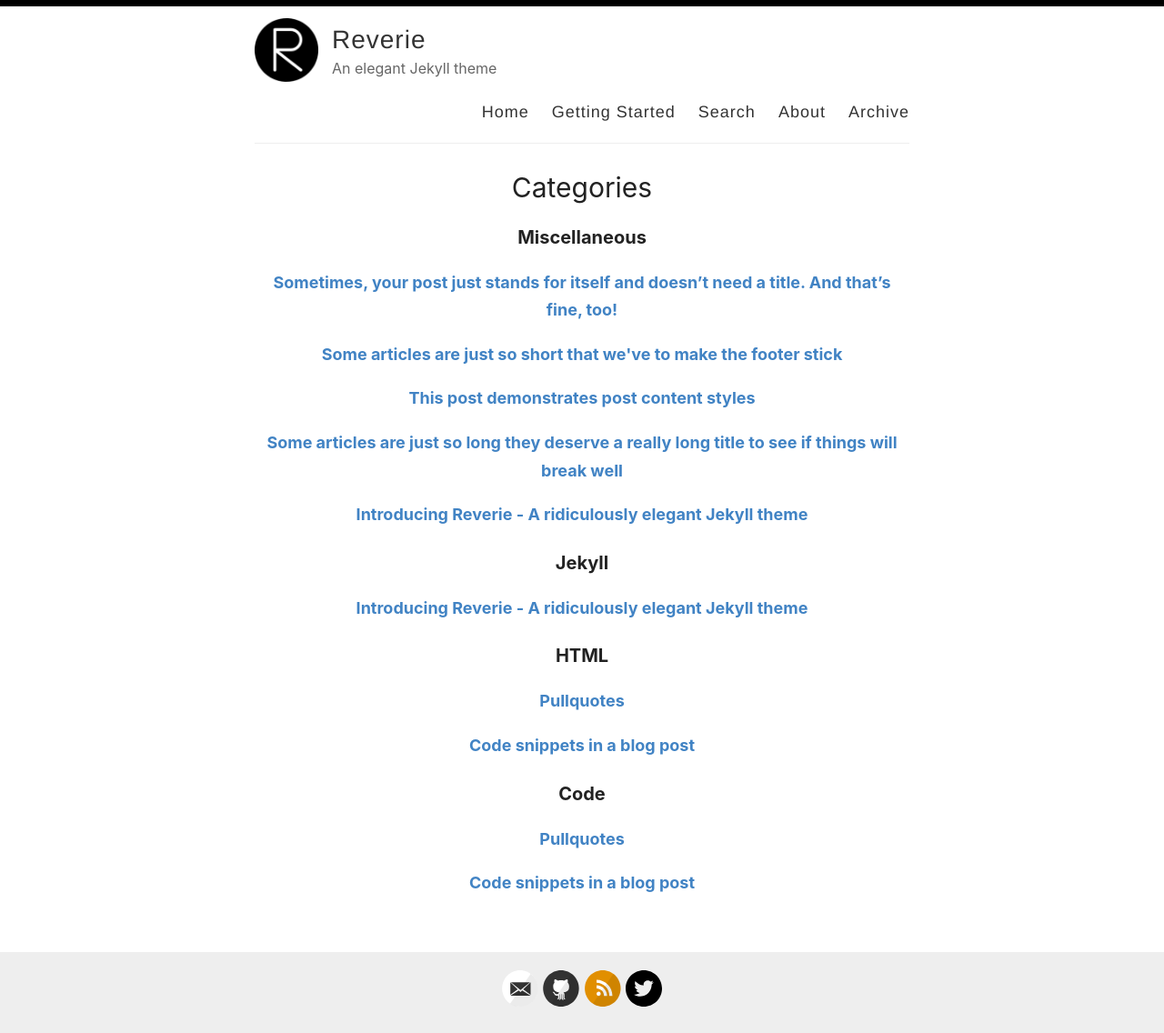
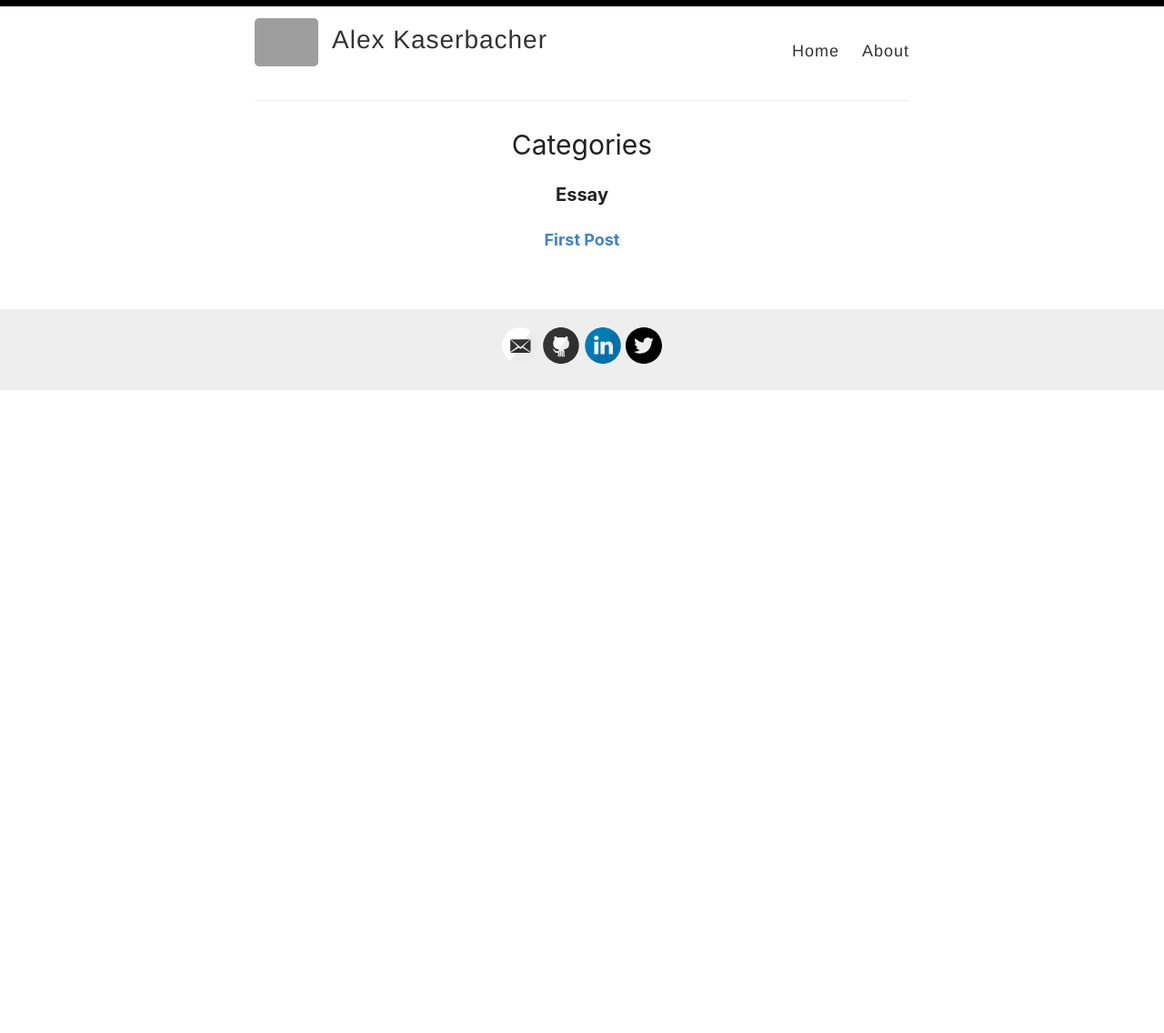
Before and after one commit to alexksbr/alexksbr.github.io, a Jekyll site: the page built from _pages/categories.md, in a window 1280 px wide. Shown: the whole page at 91% size. Built offline with Jekyll 4.4.1, drawn with Linux system fonts in a browser that asks for light colours; after the commit the page ends 900 px from its top, so only the background shows below that; part of the change alters nothing that is shown; grey boxes are pictures that could not be loaded.

Commit message:
clean up page and rework header

````diff
--- a/_config.yml
+++ b/_config.yml
@@ -3,16 +3,16 @@
 #
 
 # Name of your site (displayed in the header)
-name: Reverie
+name: Alex Kaserbacher
 
 # Name of the author
-author: Amit Merchant
+author: Alex Kaserbacher
 
 # Short bio or description (displayed in the header)
-description: An elegant Jekyll theme
+# description: An elegant Jekyll theme
 
 # URL of your avatar or profile pic (you could use your GitHub profile pic)
-avatar: /images/reverie.png
+avatar: /images/headshot.png
 
 #
 # Flags below are optional
@@ -21,15 +21,14 @@ avatar: /images/reverie.png
 # Includes an icon in the footer for each username you enter
 footer-links:
   dribbble:
-  email: amit.d.merchant@gmail.com
+  email: alex.kaserbacher@icloud.com
   facebook:
   flickr:
-  github: amitmerchant1990/reverie
+  github: https://github.com/alexksbr
   instagram:
-  linkedin:
+  linkedin: https://www.linkedin.com/in/alexksbr/
   pinterest:
-  rss: rss
-  twitter: amit_merchant
+  twitter: alexksbr
   stackoverflow:
   youtube: # channel/<your_long_string> or user/<user-name>
   googleplus: # anything in your profile username that comes after plus.google.com/
@@ -41,7 +40,7 @@ footer-links:
 disqus:
 
 # Enter your Google Analytics web tracking code (e.g. UA-2110908-2) to activate tracking
-google_analytics: UA-43339302-11
+# google_analytics: UA-43339302-11
 
 # For newer "GA4" analytics, use the following instead of the "UA" entry above
 #google_analytics_ga4: G-GABC1DEFG
@@ -55,7 +54,7 @@ enforce_ssl: https://www.amitmerchant.com/reverie
 # (http://yourusername.github.io/repository-name)
 # and NOT your User repository (http://yourusername.github.io)
 # then add in the baseurl here, like this: "/repository-name"
-baseurl: "/reverie"
+# baseurl: "/reverie"
 
 #
 # !! You don't need to change any of the configuration flags below !!
--- a/_layouts/default.html
+++ b/_layouts/default.html
@@ -29,10 +29,7 @@
 
             <nav>
               <a href="{{ site.baseurl }}/">Home</a>
-              <a href="{{ site.baseurl }}/getting-started">Getting Started</a>
-              <a href="{{ site.baseurl }}/search">Search</a>
               <a href="{{ site.baseurl }}/about">About</a>
-              <a href="{{ site.baseurl }}/archive">Archive</a>
             </nav>
           </header>
         </div>
--- a/_pages/about.md
+++ b/_pages/about.md
@@ -4,26 +4,4 @@ title: About
 permalink: /about/
 ---
 
-[Reverie](https://github.com/amitmerchant1990/reverie) is a Jekyll theme which is simple and opinionated. It's actually a fork of [jekyll-now](https://github.com/barryclark/jekyll-now) with some additional features and personal touches which I've implemented to suit my needs for [my blog](https://www.amitmerchant.com).
-
-This is a plug-and-play Jekyll theme which you can use on GitHub Pages without even setting up a local environment.
-
-## Features
-
-- Command-line free fork-first workflow, using GitHub.com to create, customize and post to your blog
-- Fully responsive and mobile optimized base theme
-- Sass/Coffeescript support using Jekyll 2.0
-- Free hosting on your GitHub Pages user site
-- All the SEO goodies comes in-built
-- Markdown blogging
-- Syntax highlighting using Pygments
-    - [Dracula syntax theme](https://draculatheme.com/) included
-- Disqus commenting
-- Google Analytics integration
-- Fuzzy search across blog posts
-- Pagination of posts works out-of-the-box.
-- Categorize posts out-of-the box
-- RSS Feed
-- In-built sitemap
-
-Learn more about it [here](https://github.com/amitmerchant1990/reverie) on how to get started.
+Hi, I'm Alex 👋
--- a/_pages/archive.md
+++ /dev/null
@@ -1,33 +0,0 @@
----
-layout: page
-permalink: /archive/
-title: Posts Archive
----
-
-
-<div id="archives">
-  <section id="archive">
-     <h3>Most Recent Posts</h3>
-      {%for post in site.posts %}
-      {% unless post.next %}
-      <ul class="this">
-          {% else %}
-          {% capture month %}{{ post.date | date: '%B %Y' }}{% endcapture %}
-          {% capture nmonth %}{{ post.next.date | date: '%B %Y' }}{% endcapture %}
-          {% capture year %}{{ post.date | date: '%Y' }}{% endcapture %}
-          {% capture nyear %}{{ post.next.date | date: '%Y' }}{% endcapture %}
-          {% if year != nyear %}
-      </ul>
-      <h2 style="text-align:left;">{{ post.date | date: '%Y' }}</h2>
-      <ul class="past">
-          {% endif %}
-          {% if month != nmonth %}
-          <h3 style="text-align:left;">{{ post.date | date: '%B %Y' }}</h3>
-          {% endif %}
-          {% endunless %}
-          <p><b><a href="{{ site.baseurl }}{{ post.url }}">{% if post.title and post.title != "" %}{{post.title}}{% else %}{{post.excerpt |strip_html}}{%endif%}</a></b> - {% if post.date and post.date != "" %}{{ post.date | date: "%e %B %Y" }}{%endif%}</p>
-          {% endfor %}
-      </ul>
-    <h3>Oldest Posts</h3>
-  </section>
-</div>
--- a/_pages/getting-started.md
+++ /dev/null
@@ -1,51 +0,0 @@
----
-layout: page
-title: Getting started with Reverie
-permalink: /getting-started/
----
-
-### Step 1) Fork Reverie to your User Repository
-
-Fork [this repository](https://github.com/amitmerchant1990/reverie), then rename the repository to `yourgithubusername.github.io`.
-
-Alternatively, you can use [Use this template](https://github.com/amitmerchant1990/reverie/generate) button if you want to create a repository with a clean commit history which will use Reverie as a template.
-
-Your Jekyll blog will often be viewable immediately at <https://yourgithubusername.github.io> (if it's not, you can often force it to build by completing step 2)
-
-### Step 2) Customize and view your site
-
-Enter your site name, description, avatar and many other options by editing the `_config.yml` file. You can easily turn on Google Analytics tracking, Disqus commenting and social icons here.
-
-Making a change to `_config.yml` (or any file in your repository) will force GitHub Pages to rebuild your site with jekyll. Your rebuilt site will be viewable a few seconds later at <https://yourgithubusername.github.io> - if not, give it ten minutes as GitHub suggests and it'll appear soon.
-
-### Step 3) Publish your first blog post
-
-Create a new file called `/_posts/2019-2-13-Hello-World.md` to publish your first blog post. That's all you need to do to publish your first blog post! This [Markdown Cheatsheet](https://github.com/adam-p/markdown-here/wiki/Markdown-Cheatsheet) might come in handy while writing the posts.
-
-> You can add additional posts in the browser on GitHub.com too! Just hit the <kbd>Create new file</kbd> button in `/_posts/` to create new content. Just make sure to include the [front-matter](http://jekyllrb.com/docs/frontmatter/) block at the top of each new blog post and make sure the post's filename is in this format: year-month-day-title.md
-
-## Using Categories in Reverie
-
-You can categorize your content based on `categories` in Reverie. For this, you just need to add `categories` in front matter like below:
-
-For adding single category:
-
-```md
-categories: JavaScript
-```
-
-For adding multiple categories:
-
-```md
-categories: [PHP, Laravel]
-```
-
-The contegorized content can be shown over this URL: <https://yourgithubusername.github.io/categories/>
-
-## RSS
-
-The generated [RSS feed](https://en.wikipedia.org/wiki/RSS) of your blog can be found at <https://yourgithubusername.github.io/feed>. You can see the example RSS feed over [here](https://www.amitmerchant.com/reverie/feed).
-
-## Sitemap
-
-The generated sitemap of your blog can be found at <https://yourgithubusername.github.io/sitemap>. You can see the example sitemap feed over [here](https://www.amitmerchant.com/reverie/sitemap).
--- a/_posts/2019-02-13-introducing-reverie-jekyll-theme.md
+++ /dev/null
@@ -1,85 +0,0 @@
----
-layout: post
-title: Introducing Reverie - A ridiculously elegant Jekyll theme
-categories: [Miscellaneous, Jekyll]
----
-
-[Reverie](https://github.com/amitmerchant1990/reverie) is a [Jekyll](https://jekyllrb.com/)-powered theme which is simple and opinionated. It's actually a fork of [jekyll-now](https://github.com/barryclark/jekyll-now) with some additional features and personal touches which I've implemented to suit my needs for my blog.
-
-This is a plug-and-play Jekyll theme which you can use on GitHub Pages without even setting up a local environment.
-
-![](/images/reverie-demo.png)
-
-## Features overview
-
-- Command-line free fork-first workflow, using GitHub.com to create, customize and post to your blog
-- Fully responsive and mobile optimized base theme
-- Sass/Coffeescript support using Jekyll 2.0
-- Free hosting on your GitHub Pages user site
-- All the SEO goodies comes in-built
-- Markdown blogging
-- Syntax highlighting using Pygments
-    - [Dracula syntax theme](https://draculatheme.com/) included
-- Disqus commenting
-- Google Analytics integration
-- Fuzzy search across blog posts
-- Pagination of posts works out-of-the-box.
-- Categorize posts out-of-the box
-- RSS Feed
-- In-built sitemap
-
-<div style="text-align: center;">
- <script async type="text/javascript" src="//cdn.carbonads.com/carbon.js?serve=CE7D6KJY&placement=wwwamitmerchantcom" id="_carbonads_js"></script>
-</div>
-
-## Using Reverie on GitHub Pages
-
-### Step 1) Fork Reverie to your User Repository
-
-Fork [this repository](https://github.com/amitmerchant1990/reverie), then rename the repository to `yourgithubusername.github.io`.
-
-Alternatively, you can use [Use this template](https://github.com/amitmerchant1990/reverie/generate) button if you want to create a repository with a clean commit history which will use Reverie as a template.
-
-Your Jekyll blog will often be viewable immediately at <https://yourgithubusername.github.io> (if it's not, you can often force it to build by completing step 2)
-
-### Step 2) Customize and view your site
-
-Enter your site name, description, avatar and many other options by editing the `_config.yml` file. You can easily turn on Google Analytics tracking, Disqus commenting and social icons here.
-
-Making a change to `_config.yml` (or any file in your repository) will force GitHub Pages to rebuild your site with jekyll. Your rebuilt site will be viewable a few seconds later at <https://yourgithubusername.github.io> - if not, give it ten minutes as GitHub suggests and it'll appear soon.
-
-### Step 3) Publish your first blog post
-
-Create a new file called `/_posts/2019-2-13-Hello-World.md` to publish your first blog post. That's all you need to do to publish your first blog post! This [Markdown Cheatsheet](https://github.com/adam-p/markdown-here/wiki/Markdown-Cheatsheet) might come in handy while writing the posts.
-
-> You can add additional posts in the browser on GitHub.com too! Just hit the <kbd>Create new file</kbd> button in `/_posts/` to create new content. Just make sure to include the [front-matter](http://jekyllrb.com/docs/frontmatter/) block at the top of each new blog post and make sure the post's filename is in this format: year-month-day-title.md
-
-## Using Categories in Reverie
-
-You can categorize your content based on `categories` in Reverie. For this, you just need to add `categories` in front matter like below:
-
-For adding single category:
-
-```md
-categories: JavaScript
-```
-
-For adding multiple categories:
-
-```md
-categories: [PHP, Laravel]
-```
-
-The contegorized content can be shown over this URL: <https://yourgithubusername.github.io/categories/>
-
-## RSS
-
-The generated [RSS feed](https://en.wikipedia.org/wiki/RSS) of your blog can be found at <https://yourgithubusername.github.io/feed>. You can see the example RSS feed over [here](https://www.amitmerchant.com/reverie/feed).
-
-## Sitemap
-
-The generated sitemap of your blog can be found at <https://yourgithubusername.github.io/sitemap>. You can see the example sitemap feed over [here](https://www.amitmerchant.com/reverie/sitemap).
-
-## License
-
-MIT
--- a/_posts/2019-08-08-no-title-posts.md
+++ /dev/null
@@ -1,6 +0,0 @@
----
-layout: post
-title: ""
-categories: Miscellaneous
----
-Sometimes, your post just stands for itself and doesn't need a title. And that's fine, too!
--- a/_posts/2019-12-11-pullquotes.md
+++ /dev/null
@@ -1,14 +0,0 @@
----
-layout: post
-title:  Pullquotes
-categories: [HTML,Code]
-excerpt: In graphic design, a pull quote (also known as a lift-out pull quote) is a key phrase, quotation, or excerpt that has been pulled from an article and used as a page layout graphic element, serving to entice readers into the article or to highlight a key topic.
----
-
-In graphic design, a pull quote (also known as a lift-out pull quote) is a key phrase, quotation, or excerpt that has been pulled from an article and used as a page layout graphic element, serving to entice readers into the article or to highlight a key topic. {% include pullquote.html quote="It is typically placed in a larger or distinctive typeface and on the same page." %} Pull quotes are often used in magazine and newspaper articles, annual reports, and brochures, as well as on the web. They can add visual interest to text-heavy pages with few images or illustrations.
-
-Placement of a pull quote on a page may be defined in a publication's or website's style guide. Such a typographic device may or may not be aligned with a column on the page. Some designers, for example, choose not to align the quote. In that case, the quotation cuts into two or more columns, as in the example shown. Because the pull quote invites the reader to read about the highlighted material, the pull quote should appear before the text it cites and, generally, fairly close to it.
-
-Pull quotes need not be a verbatim copy of the text being quoted; depending on a publication's house style, pull quotes may be abbreviated for space or paraphrased for clarity, with or without indication.
-
-A disadvantage of pull quotes as a design element is that they can disrupt the reading process of readers invested in reading the text sequentially by drawing attention to ghost fragments out of context. At the other extreme, when pull quotes are used to break up what would otherwise be a formless wall of text, pull quote can serve as visual landmarks to help the reader maintain a sense of sequence and place.
--- a/_posts/2019-7-27-super-long-article.md
+++ /dev/null
@@ -1,11 +0,0 @@
----
-layout: post
-title: Some articles are just so long they deserve a really long title to see if things will break well
-categories: Miscellaneous
----
-
-Lorem ipsum dolor sit amet, consectetur adipiscing elit. Fusce bibendum neque eget nunc mattis eu sollicitudin enim tincidunt. Vestibulum lacus tortor, ultricies id dignissim ac, bibendum in velit. Proin convallis mi ac felis pharetra aliquam. Curabitur dignissim accumsan rutrum. In arcu magna, aliquet vel pretium et, molestie et arcu. Mauris lobortis nulla et felis ullamcorper bibendum. Phasellus et hendrerit mauris. Proin eget nibh a massa vestibulum pretium. Suspendisse eu nisl a ante aliquet bibendum quis a nunc. Praesent varius interdum vehicula. Aenean risus libero, placerat at vestibulum eget, ultricies eu enim. Praesent nulla tortor, malesuada adipiscing adipiscing sollicitudin, adipiscing eget est.
-
-Lorem ipsum dolor sit amet, consectetur adipiscing elit. Fusce bibendum neque eget nunc mattis eu sollicitudin enim tincidunt. Vestibulum lacus tortor, ultricies id dignissim ac, bibendum in velit. Proin convallis mi ac felis pharetra aliquam. Curabitur dignissim accumsan rutrum. In arcu magna, aliquet vel pretium et, molestie et arcu. Mauris lobortis nulla et felis ullamcorper bibendum. Phasellus et hendrerit mauris. Proin eget nibh a massa vestibulum pretium. Suspendisse eu nisl a ante aliquet bibendum quis a nunc. Praesent varius interdum vehicula. Aenean risus libero, placerat at vestibulum eget, ultricies eu enim. Praesent nulla tortor, malesuada adipiscing adipiscing sollicitudin, adipiscing eget est.
-
-Lorem ipsum dolor sit amet, consectetur adipiscing elit. Fusce bibendum neque eget nunc mattis eu sollicitudin enim tincidunt. Vestibulum lacus tortor, ultricies id dignissim ac, bibendum in velit. Proin convallis mi ac felis pharetra aliquam. Curabitur dignissim accumsan rutrum. In arcu magna, aliquet vel pretium et, molestie et arcu. Mauris lobortis nulla et felis ullamcorper bibendum. Phasellus et hendrerit mauris. Proin eget nibh a massa vestibulum pretium. Suspendisse eu nisl a ante aliquet bibendum quis a nunc. Praesent varius interdum vehicula. Aenean risus libero, placerat at vestibulum eget, ultricies eu enim. Praesent nulla tortor, malesuada adipiscing adipiscing sollicitudin, adipiscing eget est.
--- a/_posts/2019-7-27-this-post-demonstrates-post-content-styles.md
+++ /dev/null
@@ -1,95 +0,0 @@
----
-layout: post
-title: This post demonstrates post content styles
-categories: Miscellaneous
----
-
-Lorem ipsum dolor sit amet, consectetur adipiscing elit. Fusce bibendum neque eget nunc mattis eu sollicitudin enim tincidunt. Vestibulum lacus tortor, ultricies id dignissim ac, bibendum in velit. Praesent varius interdum vehicula. Aenean risus libero, placerat at vestibulum eget, ultricies eu enim. Praesent nulla tortor, malesuada adipiscing adipiscing sollicitudin, adipiscing eget est.
-
-## Some great heading (h2)
-
-Proin convallis mi ac felis pharetra aliquam. Curabitur dignissim accumsan rutrum. In arcu magna, aliquet vel pretium et, molestie et arcu.
-
-Mauris lobortis nulla et felis ullamcorper bibendum. Phasellus et hendrerit mauris. Proin eget nibh a massa vestibulum pretium. Suspendisse eu nisl a ante aliquet bibendum quis a nunc. Praesent varius interdum vehicula. Aenean risus libero, placerat at vestibulum eget, ultricies eu enim. Praesent nulla tortor, malesuada adipiscing adipiscing sollicitudin, adipiscing eget est.
-
-## Another great heading (h2)
-
-Lorem ipsum dolor sit amet, consectetur adipiscing elit. Fusce bibendum neque eget nunc mattis eu sollicitudin enim tincidunt. Vestibulum lacus tortor, ultricies id dignissim ac, bibendum in velit.
-
-### Some great subheading (h3)
-
-Proin convallis mi ac felis pharetra aliquam. Curabitur dignissim accumsan rutrum. In arcu magna, aliquet vel pretium et, molestie et arcu. Mauris lobortis nulla et felis ullamcorper bibendum.
-
-Phasellus et hendrerit mauris. Proin eget nibh a massa vestibulum pretium. Suspendisse eu nisl a ante aliquet bibendum quis a nunc.
-
-### Some great subheading (h3)
-
-Praesent varius interdum vehicula. Aenean risus libero, placerat at vestibulum eget, ultricies eu enim. Praesent nulla tortor, malesuada adipiscing adipiscing sollicitudin, adipiscing eget est.
-
-> This quote will change your life. It will reveal the secrets of the universe, and all the wonders of humanity. Don't misuse it.
-
-Lorem ipsum dolor sit amet, consectetur adipiscing elit. Fusce bibendum neque eget nunc mattis eu sollicitudin enim tincidunt.
-
-### Some great subheading (h3)
-
-Vestibulum lacus tortor, ultricies id dignissim ac, bibendum in velit. Proin convallis mi ac felis pharetra aliquam. Curabitur dignissim accumsan rutrum.
-
-```html
-<html>
-  <head>
-  </head>
-  <body>
-    <p>Hello, World!</p>
-  </body>
-</html>
-```
-
-
-In arcu magna, aliquet vel pretium et, molestie et arcu. Mauris lobortis nulla et felis ullamcorper bibendum. Phasellus et hendrerit mauris.
-
-#### You might want a sub-subheading (h4)
-
-In arcu magna, aliquet vel pretium et, molestie et arcu. Mauris lobortis nulla et felis ullamcorper bibendum. Phasellus et hendrerit mauris.
-
-In arcu magna, aliquet vel pretium et, molestie et arcu. Mauris lobortis nulla et felis ullamcorper bibendum. Phasellus et hendrerit mauris.
-
-#### But it's probably overkill (h4)
-
-In arcu magna, aliquet vel pretium et, molestie et arcu. Mauris lobortis nulla et felis ullamcorper bibendum. Phasellus et hendrerit mauris.
-
-### Oh hai, an unordered list!!
-
-In arcu magna, aliquet vel pretium et, molestie et arcu. Mauris lobortis nulla et felis ullamcorper bibendum. Phasellus et hendrerit mauris.
-
-- First item, yo
-- Second item, dawg
-- Third item, what what?!
-- Fourth item, fo sheezy my neezy
-
-### Oh hai, an ordered list!!
-
-In arcu magna, aliquet vel pretium et, molestie et arcu. Mauris lobortis nulla et felis ullamcorper bibendum. Phasellus et hendrerit mauris.
-
-1. First item, yo
-2. Second item, dawg
-3. Third item, what what?!
-4. Fourth item, fo sheezy my neezy
-
-
-
-## Headings are cool! (h2)
-
-Proin eget nibh a massa vestibulum pretium. Suspendisse eu nisl a ante aliquet bibendum quis a nunc. Praesent varius interdum vehicula. Aenean risus libero, placerat at vestibulum eget, ultricies eu enim. Praesent nulla tortor, malesuada adipiscing adipiscing sollicitudin, adipiscing eget est.
-
-Praesent nulla tortor, malesuada adipiscing adipiscing sollicitudin, adipiscing eget est.
-
-Proin eget nibh a massa vestibulum pretium. Suspendisse eu nisl a ante aliquet bibendum quis a nunc.
-
-### Tables
-
-|Title 1               | Title 2               | Title 3               | Title 4              |
-|--------------------- | --------------------- | --------------------- | ---------------------|
-|lorem                 | lorem ipsum           | lorem ipsum dolor     | lorem ipsum dolor sit|
-|lorem ipsum dolor sit | lorem ipsum dolor sit | lorem ipsum dolor sit | lorem ipsum dolor sit|
-|lorem ipsum dolor sit | lorem ipsum dolor sit | lorem ipsum dolor sit | lorem ipsum dolor sit|
-|lorem ipsum dolor sit | lorem ipsum dolor sit | lorem ipsum dolor sit | lorem ipsum dolor sit|
--- a/_posts/2019-7-28-super-short-article.md
+++ /dev/null
@@ -1,7 +0,0 @@
----
-layout: post
-title: Some articles are just so short that we've to make the footer stick
-categories: Miscellaneous
----
-
-Lorem ipsum dolor sit amet, consectetur adipisicing elit, sed do eiusmod tempor incididunt ut labore et dolore magna aliqua. Ut enim ad minim veniam, quis nostrud exercitation ullamco laboris nisi ut aliquip ex ea commodo consequat. Duis aute irure dolor in reprehenderit in voluptate velit esse cillum dolore eu fugiat nulla pariatur. Excepteur sint occaecat cupidatat non proident, sunt in culpa qui officia deserunt mollit anim id est laborum.
--- a/_posts/2019-8-12-code-snippets.md
+++ /dev/null
@@ -1,42 +0,0 @@
----
-layout: post
-title:  Code snippets in a blog post
-categories: [HTML,Code]
----
-
-This post demonstrate the use of code snippets in the theme. The code snippets are powered by [Pygments](http://pygments.org/) and the code theme that is been used in Reverie is called [Draula](https://draculatheme.com/).
-
-This is a raw snippet:
-
-```
-hello world
-123
-This is a text snippet
-```
-
-This is a PHP snippet:
-
-```php
-<?php
-    echo 'Hello, World!';
-?>
-```
-
-This is a JavaScript snippet:
-
-```js
-const add = (a, b) => a + b
-const minus = (a, b) => a - b
-
-console.log(add(100,200))  // 300
-console.log(minus(100,200))  // -100
-```
-
-This is a Python snippet:
-
-```python
-def say_hello():
-    print("hello world!")
-
-say_hello()   // "hello world!"
-```
--- /dev/null
+++ b/_posts/2022-09-30-firstpost.md
@@ -0,0 +1,8 @@
+---
+layout: post
+title:  First Post
+categories: [Essay]
+excerpt: This is a test post
+---
+
+This is a short test.
````
Also changed, not shown: images/reverie.png (deleted), 1 other file.
